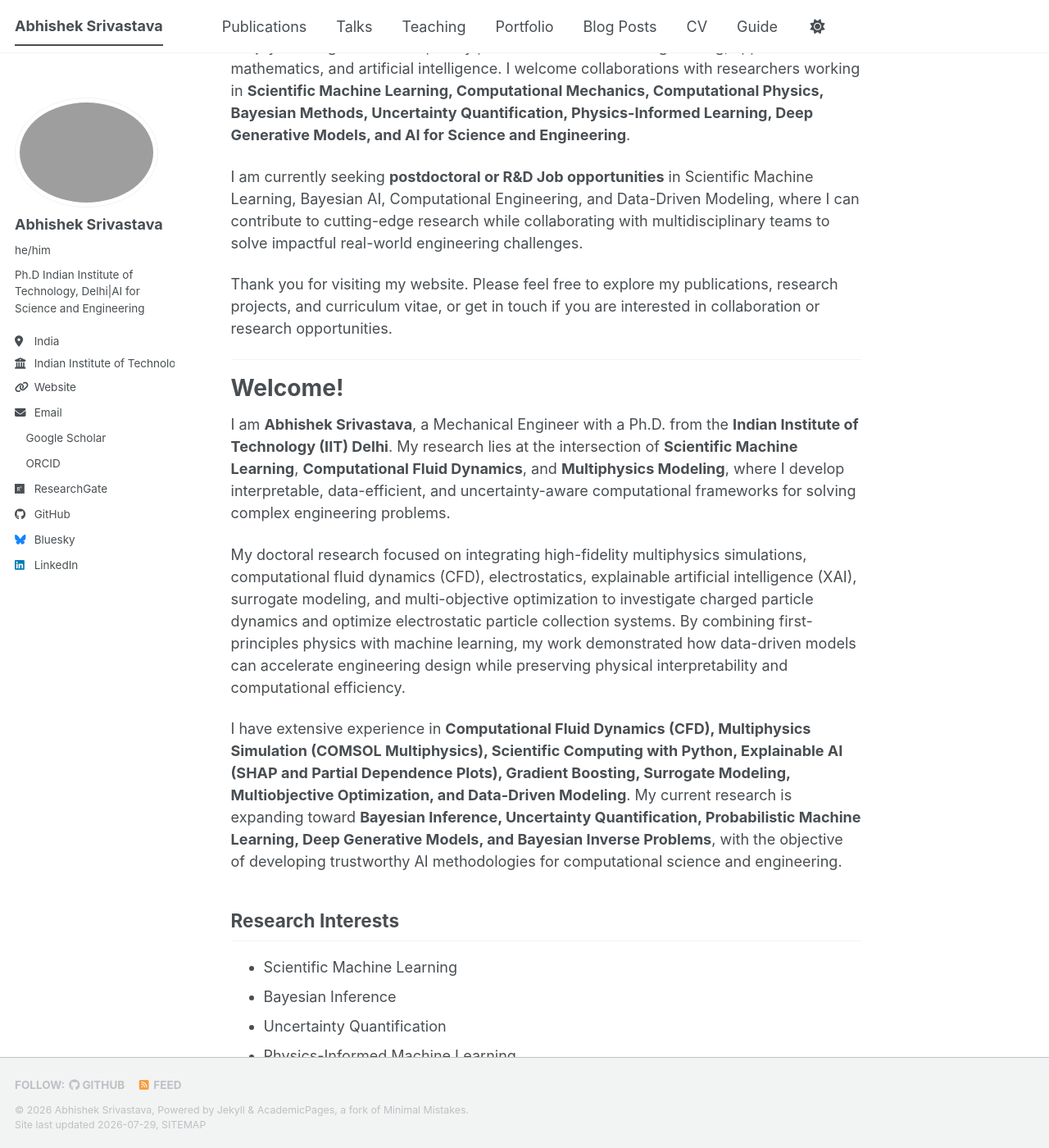
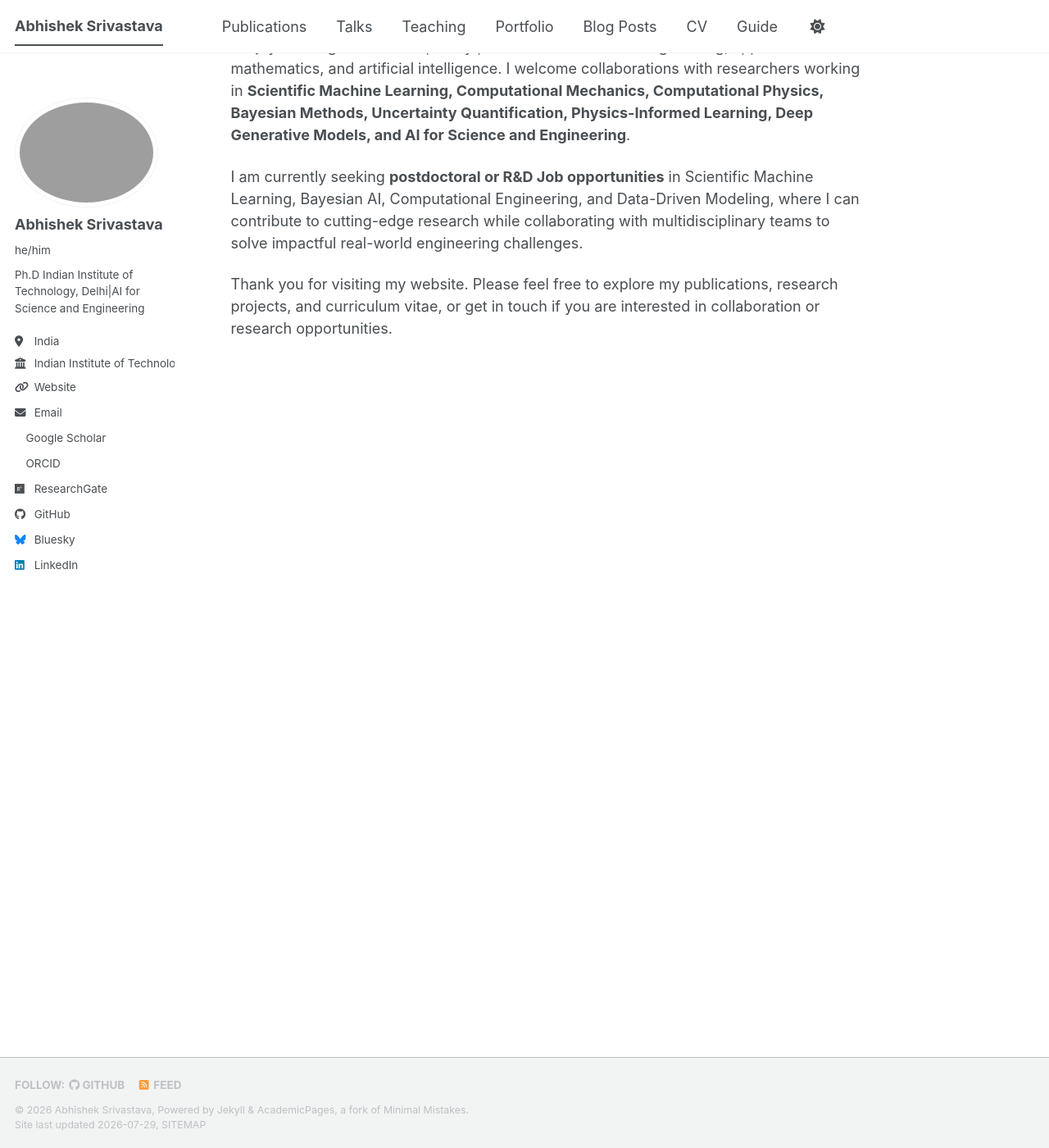
Before and after one commit to abhiresearch24/abhiresearch24.github.io, a Jekyll site: the page built from _pages/about.md, in a window 1280 px wide and 1400 px high, scrolled down 1808 px. Shown: the whole window at 82% size. Built offline with Jekyll 4.4.1, drawn with Linux system fonts in a browser that asks for light colours; a style sheet for code colours, icons or effects is not loaded; some of the changed text lies outside the part shown.

Commit message:
Revise about page to streamline content
Removed introductory content and sections detailing research interests, vision, and collaboration from the about page.

```diff
--- a/_pages/about.md
+++ b/_pages/about.md
@@ -51,43 +51,3 @@ I enjoy working on interdisciplinary problems that combine engineering, applied
 I am currently seeking **postdoctoral or R&D Job opportunities** in Scientific Machine Learning, Bayesian AI, Computational Engineering, and Data-Driven Modeling, where I can contribute to cutting-edge research while collaborating with multidisciplinary teams to solve impactful real-world engineering challenges.
 
 Thank you for visiting my website. Please feel free to explore my publications, research projects, and curriculum vitae, or get in touch if you are interested in collaboration or research opportunities.
-
-
----
-
-# Welcome!
-
-I am **Abhishek Srivastava**, a Mechanical Engineer with a Ph.D. from the **Indian Institute of Technology (IIT) Delhi**. My research lies at the intersection of **Scientific Machine Learning**, **Computational Fluid Dynamics**, and **Multiphysics Modeling**, where I develop interpretable, data-efficient, and uncertainty-aware computational frameworks for solving complex engineering problems.
-
-My doctoral research focused on integrating high-fidelity multiphysics simulations, computational fluid dynamics (CFD), electrostatics, explainable artificial intelligence (XAI), surrogate modeling, and multi-objective optimization to investigate charged particle dynamics and optimize electrostatic particle collection systems. By combining first-principles physics with machine learning, my work demonstrated how data-driven models can accelerate engineering design while preserving physical interpretability and computational efficiency.
-
-I have extensive experience in **Computational Fluid Dynamics (CFD), Multiphysics Simulation (COMSOL Multiphysics), Scientific Computing with Python, Explainable AI (SHAP and Partial Dependence Plots), Gradient Boosting, Surrogate Modeling, Multiobjective Optimization, and Data-Driven Modeling**. My current research is expanding toward **Bayesian Inference, Uncertainty Quantification, Probabilistic Machine Learning, Deep Generative Models, and Bayesian Inverse Problems**, with the objective of developing trustworthy AI methodologies for computational science and engineering.
-
-## Research Interests
-
-* Scientific Machine Learning
-* Bayesian Inference
-* Uncertainty Quantification
-* Physics-Informed Machine Learning
-* Deep Generative Models
-* Bayesian Inverse Problems
-* Computational Fluid Dynamics (CFD)
-* Computational Mechanics
-* Multiphysics Modeling
-* Surrogate Modeling
-* Explainable Artificial Intelligence (XAI)
-* Operator Learning
-* Digital Twins
-* Scientific Computing
-
-## Research Vision
-
-My long-term research vision is to bridge **physics-based modeling, numerical simulations, machine learning, and probabilistic inference** to develop next-generation computational frameworks for engineering applications. I am particularly interested in uncertainty-aware AI systems that combine physical principles with modern machine learning to enable reliable prediction, inverse modeling, digital twins, and intelligent decision-making for complex physical systems.
-
-## Collaboration
-
-I enjoy working on interdisciplinary problems that combine engineering, applied mathematics, and artificial intelligence. I welcome collaborations with researchers working in **Scientific Machine Learning, Computational Mechanics, Computational Physics, Bayesian Methods, Uncertainty Quantification, Physics-Informed Learning, Deep Generative Models, and AI for Science and Engineering**.
-
-I am currently seeking **postdoctoral or R&D Job opportunities** in Scientific Machine Learning, Bayesian AI, Computational Engineering, and Data-Driven Modeling, where I can contribute to cutting-edge research while collaborating with multidisciplinary teams to solve impactful real-world engineering challenges.
-
-Thank you for visiting my website. Please feel free to explore my publications, research projects, and curriculum vitae, or get in touch if you are interested in collaboration or research opportunities.
```
